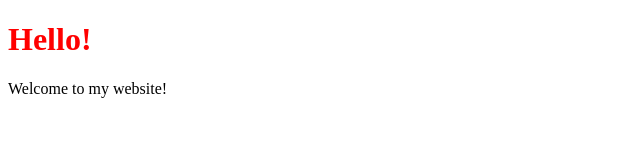
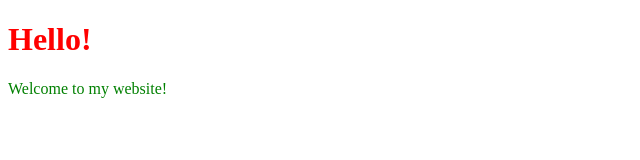
Before and after one commit to embooth/web-project, a plain HTML site: page first_site/index.html in a window 1280 px wide. Shown: the full height of the page, 0-640 px from the left. Drawn offline with Linux system fonts and the light colour scheme.

Commit message:
Paragraph green

```diff
--- a/first_site/css/styles.css
+++ b/first_site/css/styles.css
@@ -1,3 +1,7 @@
 h1{
   color:red;
 }
+
+P{
+  color: green;
+}
```
